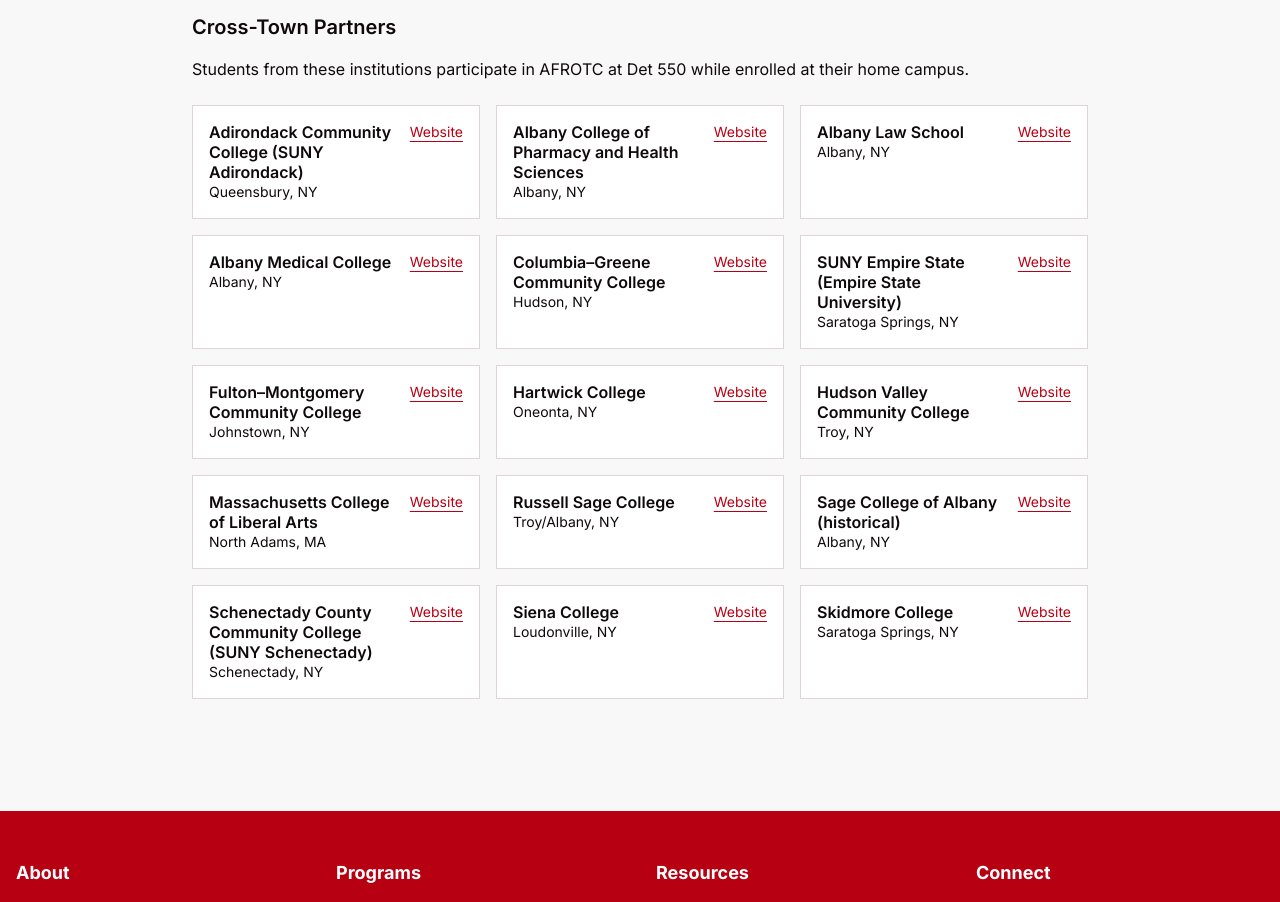
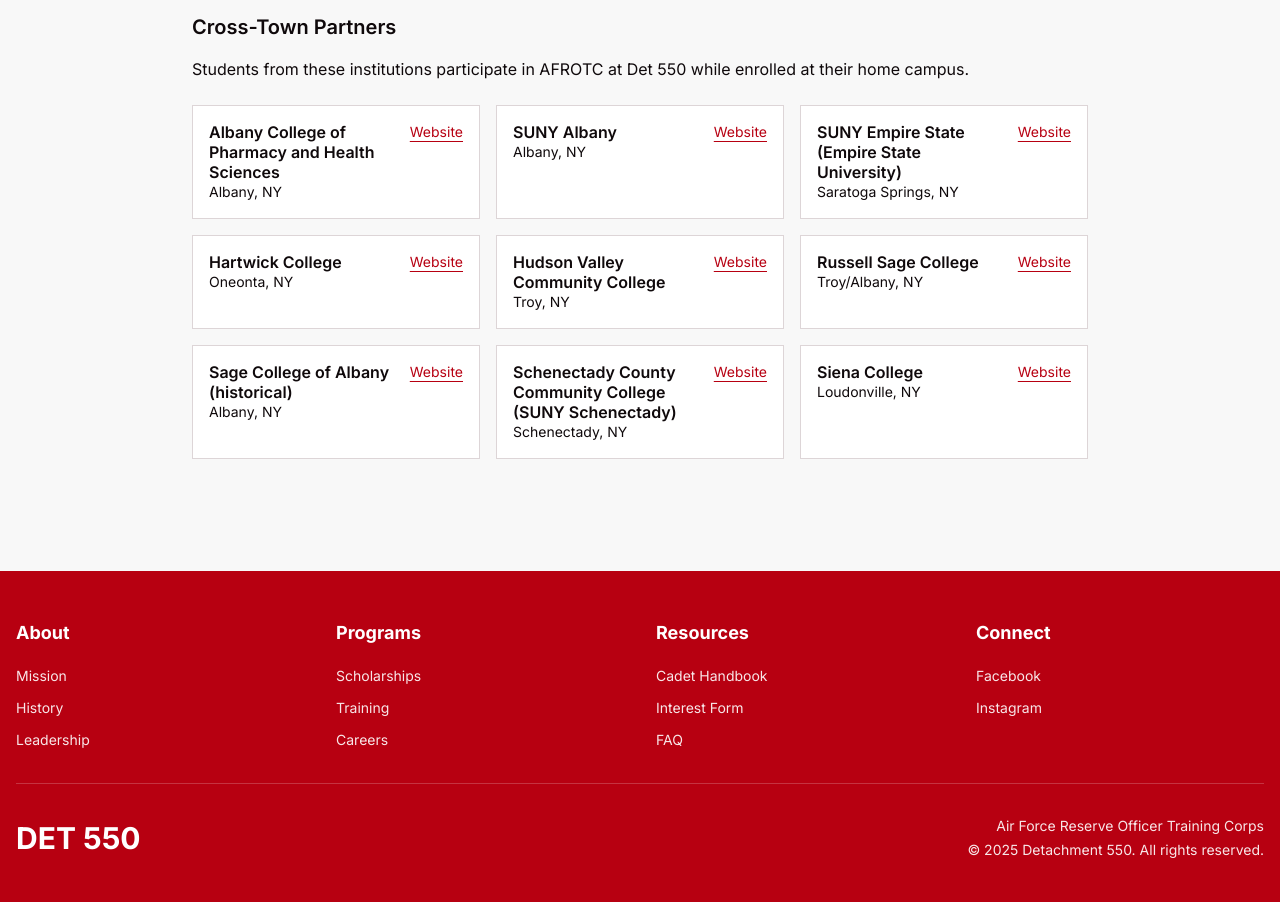
Before and after one commit to Averkleeren/Det_new_website, a Next.js app: page /about in a window 1280 px wide. Shown: the part 1700-2602 px from the top of the page. Built offline with nearby package versions, Linux system fonts and the light colour scheme.

Commit message:
Aaron is so cooooool! fixed websites and stuff - Fey not Feye

```diff
--- a/app/about/page.tsx
+++ b/app/about/page.tsx
@@ -108,21 +108,17 @@
               {(() => {
                 // TODO: Replace this list with your complete, up-to-date partner schools.
                 const crosstown = [
-                  { name: "Adirondack Community College (SUNY Adirondack)", city: "Queensbury, NY", url: "https://www.sunyacc.edu" },
                   { name: "Albany College of Pharmacy and Health Sciences", city: "Albany, NY", url: "https://www.acphs.edu" },
-                  { name: "Albany Law School", city: "Albany, NY", url: "https://www.albanylaw.edu" },
-                  { name: "Albany Medical College", city: "Albany, NY", url: "https://www.amc.edu" },
-                  { name: "Columbia–Greene Community College", city: "Hudson, NY", url: "https://www.sunycgcc.edu" },
+                  { name: "SUNY Albany", city: "Albany, NY", url: "https://www.albany.edu" },
                   { name: "SUNY Empire State (Empire State University)", city: "Saratoga Springs, NY", url: "https://www.sunyempire.edu" },
-                  { name: "Fulton–Montgomery Community College", city: "Johnstown, NY", url: "https://www.fmcc.edu" },
                   { name: "Hartwick College", city: "Oneonta, NY", url: "https://www.hartwick.edu" },
                   { name: "Hudson Valley Community College", city: "Troy, NY", url: "https://www.hvcc.edu" },
-                  { name: "Massachusetts College of Liberal Arts", city: "North Adams, MA", url: "https://www.mcla.edu" },
                   { name: "Russell Sage College", city: "Troy/Albany, NY", url: "https://www.sage.edu" },
                   { name: "Sage College of Albany (historical)", city: "Albany, NY", url: "https://www.sage.edu" },
                   { name: "Schenectady County Community College (SUNY Schenectady)", city: "Schenectady, NY", url: "https://www.sunysccc.edu" },
                   { name: "Siena College", city: "Loudonville, NY", url: "https://www.siena.edu" },
-                  { name: "Skidmore College", city: "Saratoga Springs, NY", url: "https://www.skidmore.edu" },
+                  // Add new ones here, just copy abover format!
+
                 ];
 
                 return (
--- a/app/news/page.tsx
+++ b/app/news/page.tsx
@@ -93,7 +93,7 @@
                   <div className="w-full grid grid-cols-2 gap-4">
                     <div className="relative h-64 sm:h-72 rounded-xl overflow-hidden shadow-lg">
                       <Image
-                        src="/news/May/ADT.jpg"
+                        src="/news/May/ADT.jpg" //NOTICE: NO PUBLIC IS NEEDED!
                         alt="commissioning"
                         fill
                         className="object-cover"
```
Also changed, not shown: 1 other file (tests, documents, lock files or other folders).
